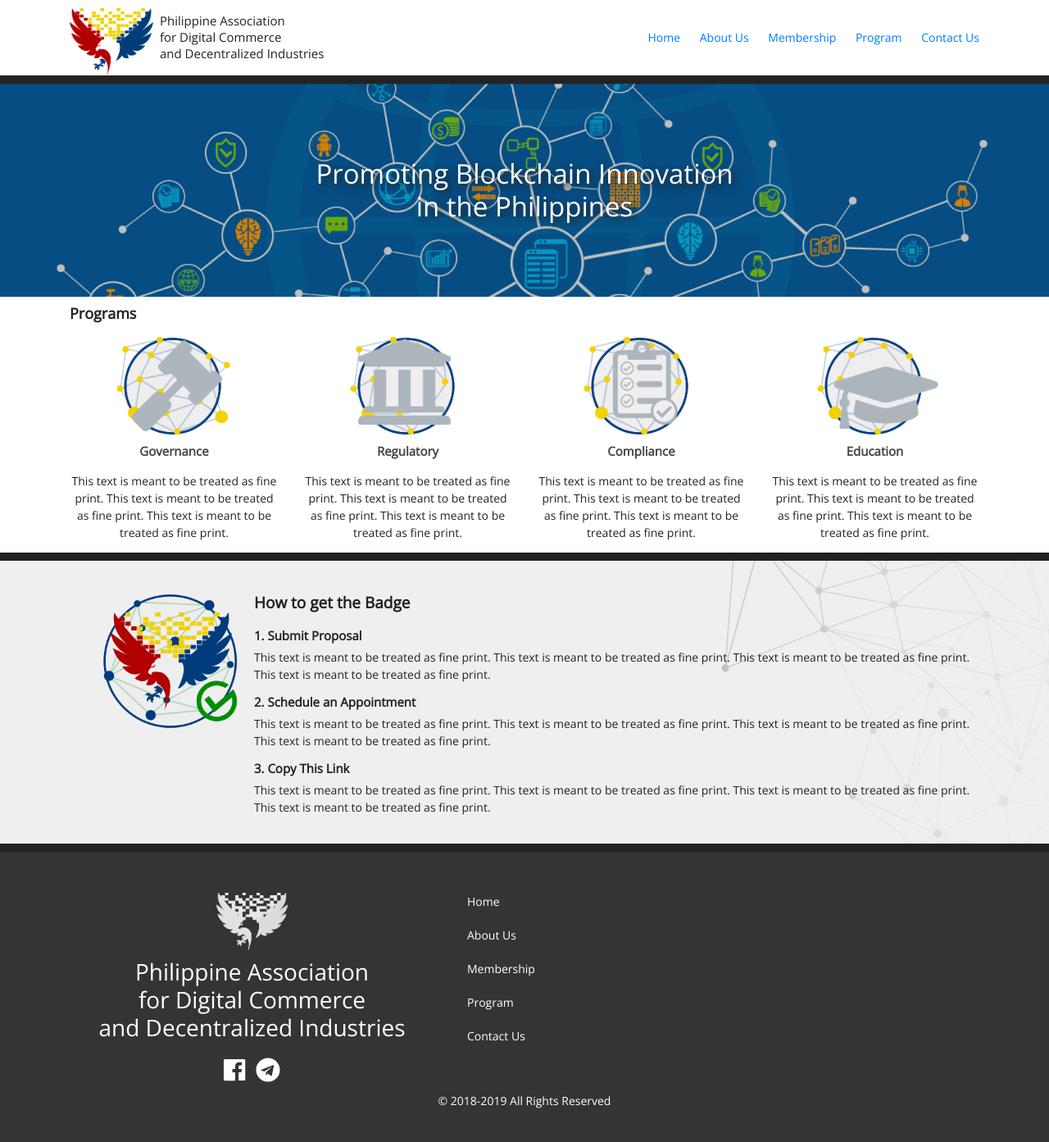
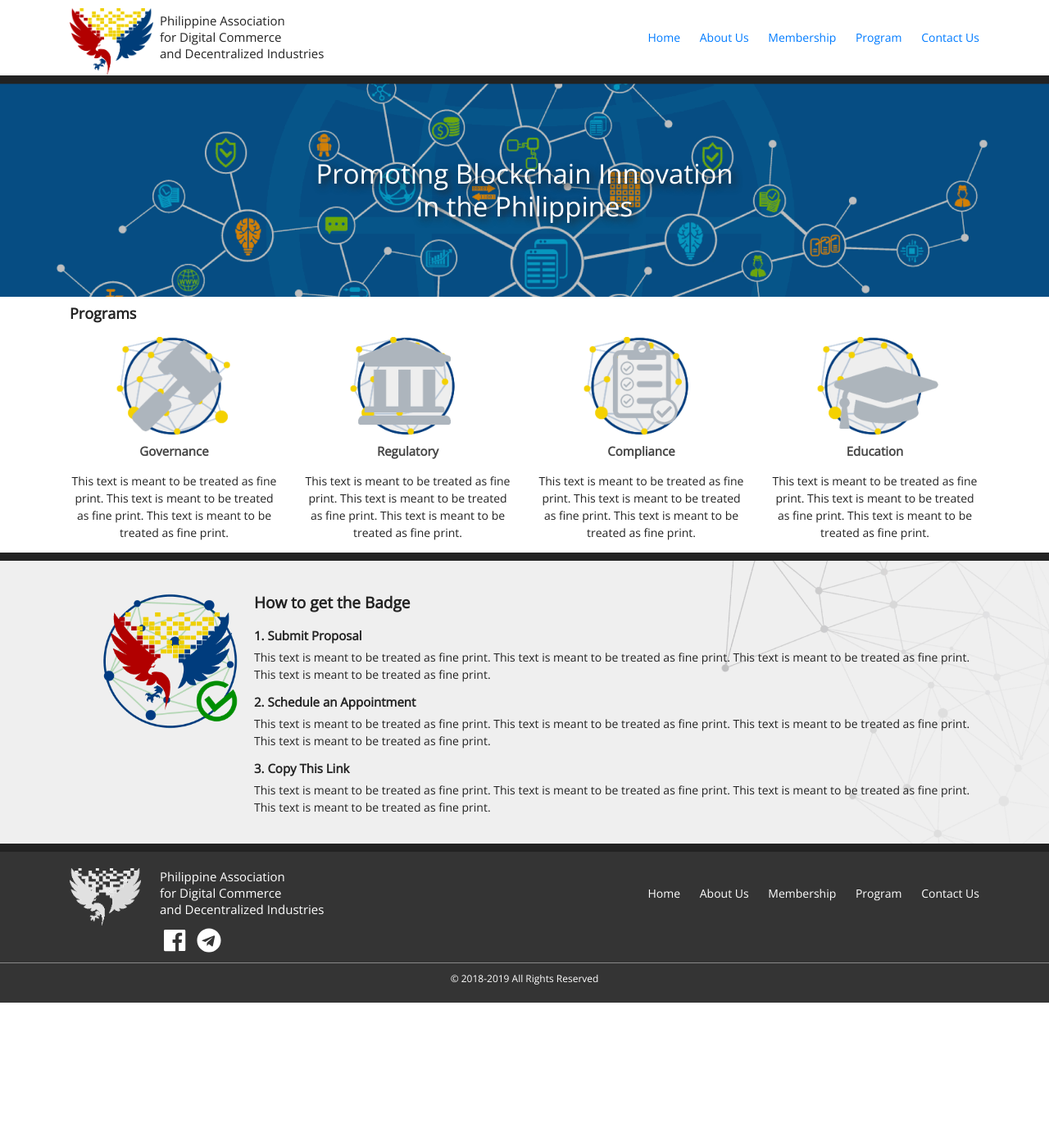
Before and after one commit to PADCDI/padcdi.github.com, a Jekyll site: the page built from index.html, in a window 1280 px wide. Shown: the whole page at 82% size. Built offline with Jekyll 4.4.1, drawn with Linux system fonts in a browser that asks for light colours; nearby versions of some CDN libraries; after the commit the page ends 1223 px from its top, so only the background shows below that.

Commit message:
Update custom.css

```diff
--- a/styles/custom.css
+++ b/styles/custom.css
@@ -196,26 +196,47 @@ body {
 .foot {
     background-color: #343434;
     color: #FFFFFF;
-    padding: 40px 0;
+    padding: 20px 0;
+}
+
+.foot a {
+    color: #FFFFFF;
 }
 
 .foot .left {
-    text-align: center;
+    text-align: left;
 }
 
-.foot .copywrite {
-    font-size: 12px;
+.foot .left .logo {
+    float: left;
+    height: 82px;
+}
+
+.foot .left h2 {
+    font-size: 15px;
+    font-weight: 200;
+    line-height: 20px;
+    margin-bottom: 0;
+    padding-left: 110px;
+}
+
+.foot .left .social {
+    padding-left: 110px;
+}
+
+.foot .right {
+    padding-top: 20px;
+    text-align: right;
+}
+
+.foot .right a {
+    display: inline-block;
+    margin: 0 0 20px 20px;
 }
 
 .foot h6 {
     font-size: 18px;
     font-weight: bold;
-}
-
-.foot a {
-    color: #FFFFFF;
-    display: block;
-    padding: 10px;
 }
 
 .foot .social a {
@@ -227,6 +248,18 @@ body {
 .foot .spacer {
     display: block;
     height: 21px;
+}
+
+.foot .masthead {
+    border-top: 1px solid #898989;
+    padding-top: 10px;
+    font-size: 12px;
+}
+
+@media(max-width: 575px) {
+    .foot .right {
+        text-align: center;
+    }
 }
 
 /* Body
```
